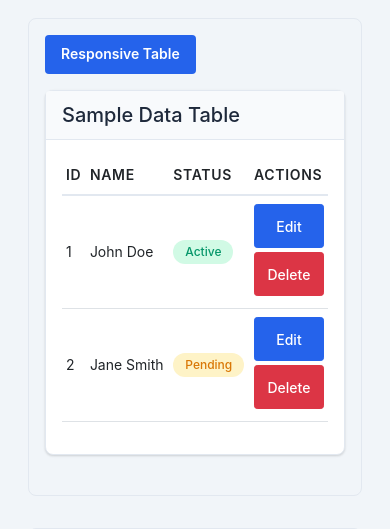
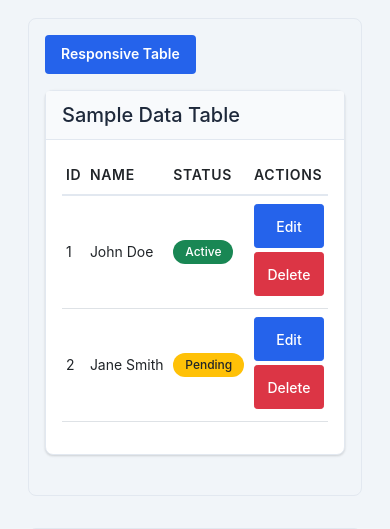
Before and after one commit to GenuineDickies/pat, a PHP site: page /mobile-responsive-test.html in a window 390 px wide. Shown: the part 1749-2278 px from the top of the page. Run offline with PHP 8.4, Linux system fonts and the light colour scheme; some libraries are stand-ins or nearby versions.

Commit message:
Address code review feedback - improve comments and Bootstrap 5 consistency
Co-authored-by: GenuineDickies <212190897+GenuineDickies@users.noreply.github.com>

```diff
--- a/Desktop/Code Projects/Patone/assets/css/style.css
+++ b/Desktop/Code Projects/Patone/assets/css/style.css
@@ -735,7 +735,7 @@ button {
 
     .form-control,
     .form-select {
-        font-size: 16px; /* Prevent zoom on iOS */
+        font-size: 16px; /* Prevent iOS Safari zoom on focus (iOS zooms when font-size < 16px) */
     }
 
     /* Table improvements for mobile */
--- a/Desktop/Code Projects/Patone/mobile-responsive-test.html
+++ b/Desktop/Code Projects/Patone/mobile-responsive-test.html
@@ -228,7 +228,7 @@
                                             <td>1</td>
                                             <td>John Doe</td>
                                             <td class="d-none-mobile">john@example.com</td>
-                                            <td><span class="badge badge-success">Active</span></td>
+                                            <td><span class="badge bg-success">Active</span></td>
                                             <td>
                                                 <div class="btn-group-sm">
                                                     <button class="btn btn-sm btn-primary">Edit</button>
@@ -240,7 +240,7 @@
                                             <td>2</td>
                                             <td>Jane Smith</td>
                                             <td class="d-none-mobile">jane@example.com</td>
-                                            <td><span class="badge badge-warning">Pending</span></td>
+                                            <td><span class="badge bg-warning text-dark">Pending</span></td>
                                             <td>
                                                 <div class="btn-group-sm">
                                                     <button class="btn btn-sm btn-primary">Edit</button>
```
